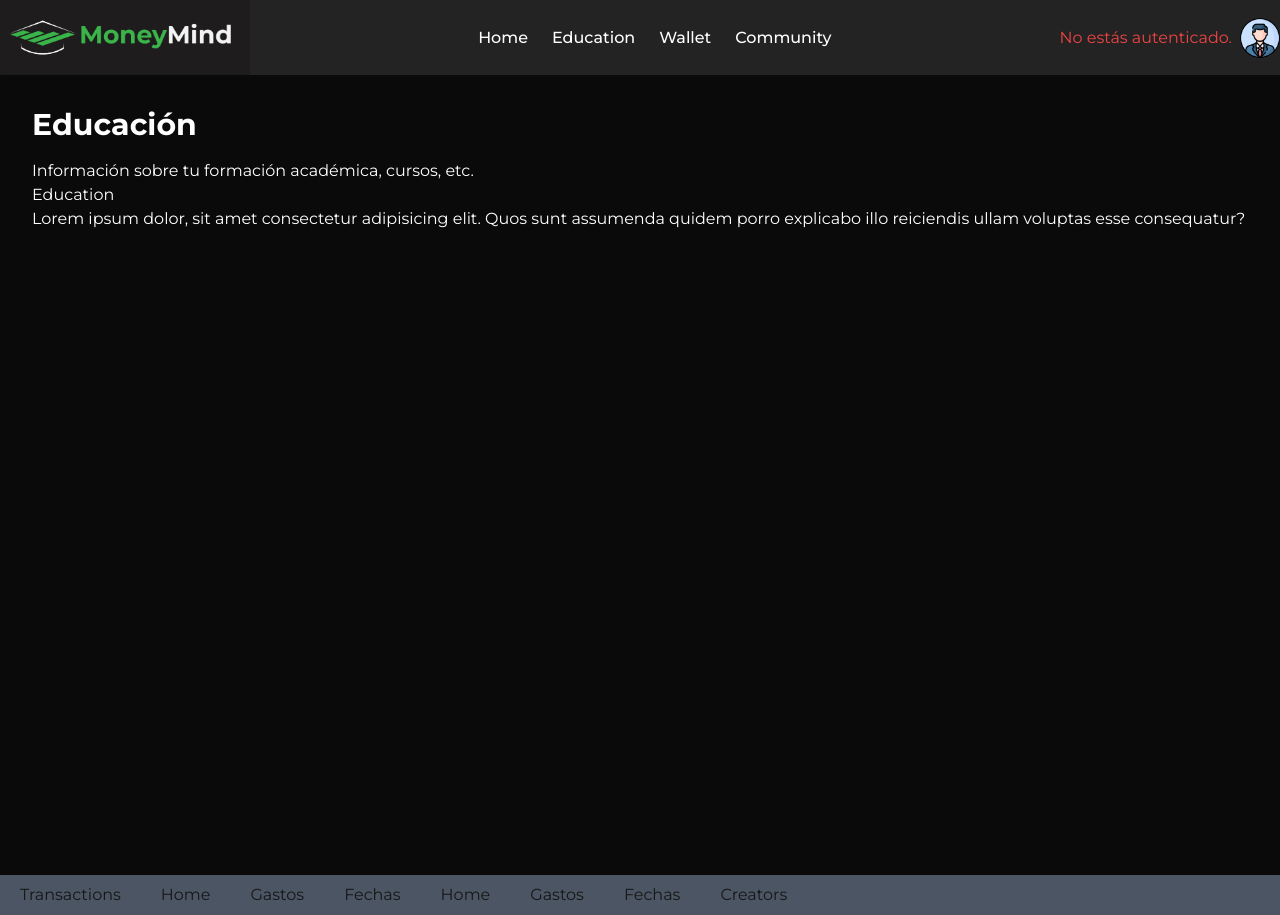
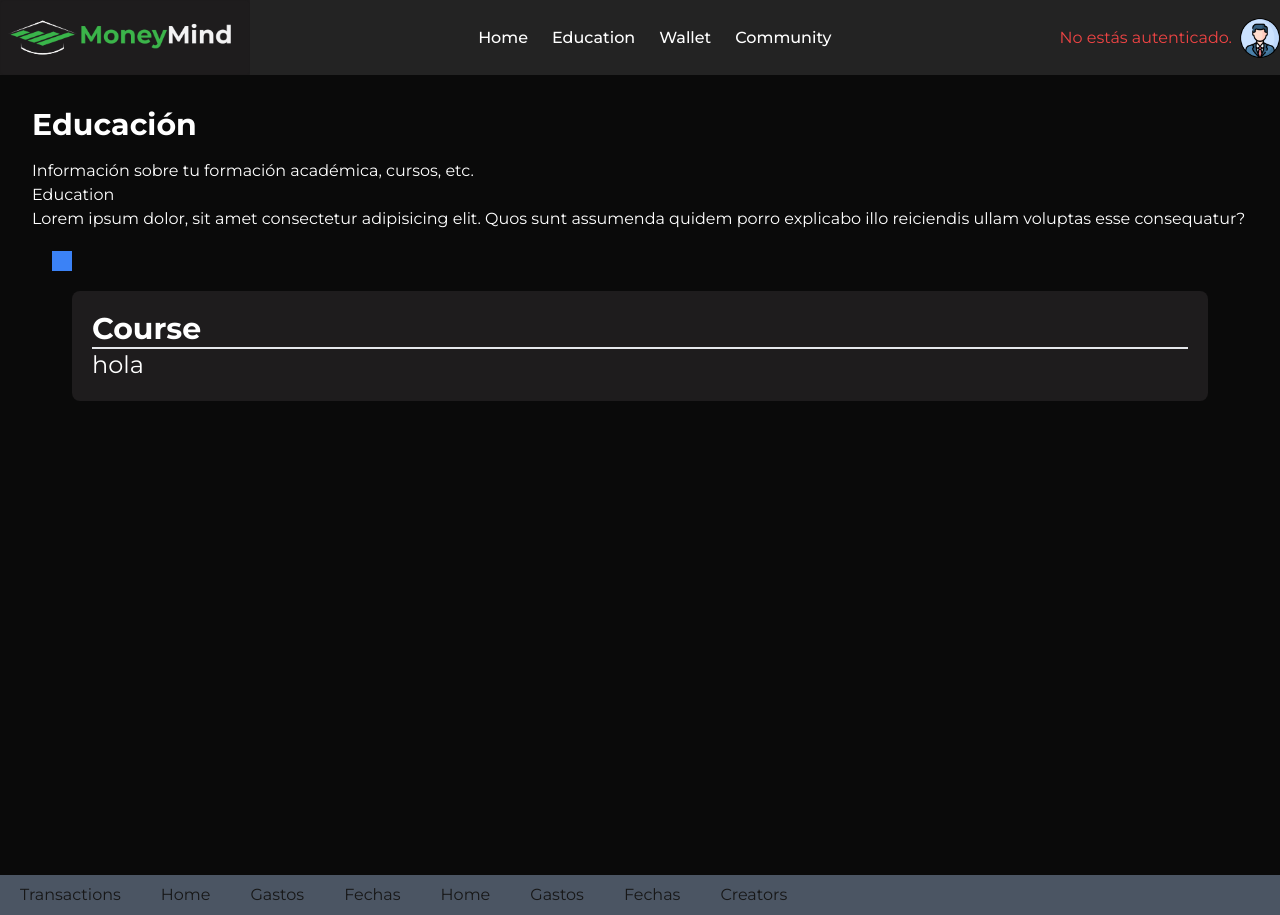
Before and after one commit to Lau-szutner/Money-Mind, a Next.js app in the folder frontend/: page /user/education in a window 1280 px wide. Built offline with nearby package versions, Linux system fonts and the light colour scheme.

Commit message:
agrego nuevo componente

```diff
--- /dev/null
+++ b/frontend/src/app/components/Course.tsx
@@ -0,0 +1,23 @@
+import React from 'react';
+
+interface Props {
+  title: string;
+  //   autor: string;
+  //   description: string;
+  //   topics: [];
+  //   price: number;
+}
+
+const Course: React.FC<Props> = ({ title }) => {
+  return (
+    <div className="w-full p-5">
+      <div className="h-5 w-5 bg-blue-500"></div>
+      <div className="bg-bgComponents p-5 rounded-lg m-5 text-2xl h-fit">
+        <h2 className="font-bold text-3xl border-b-2">Course</h2>
+        <h2>{title}</h2>
+      </div>
+    </div>
+  );
+};
+
+export default Course;
--- a/frontend/src/app/user/education/page.tsx
+++ b/frontend/src/app/user/education/page.tsx
@@ -1,12 +1,21 @@
 // app/education/page.tsx
+import EducationTabBar from './components/EducationTabBar';
+import Course from '@/app/components/Course';
 
-import EducationTabBar from './components/EducationTabBar';
 export default function EducationPage() {
+  const propiedades = {
+    title: 'Monthly Budget',
+    description:
+      'Lear hoy yo yake controlo of your personal finances with pratical',
+  };
+
   return (
     <main className="min-h-screen p-8 bg-neutral-950 text-white">
       <h1 className="text-3xl font-bold mb-4">Educación</h1>
       <p>Información sobre tu formación académica, cursos, etc.</p>
       <EducationTabBar />
+
+      <Course title="hola"></Course>
     </main>
   );
 }
```
